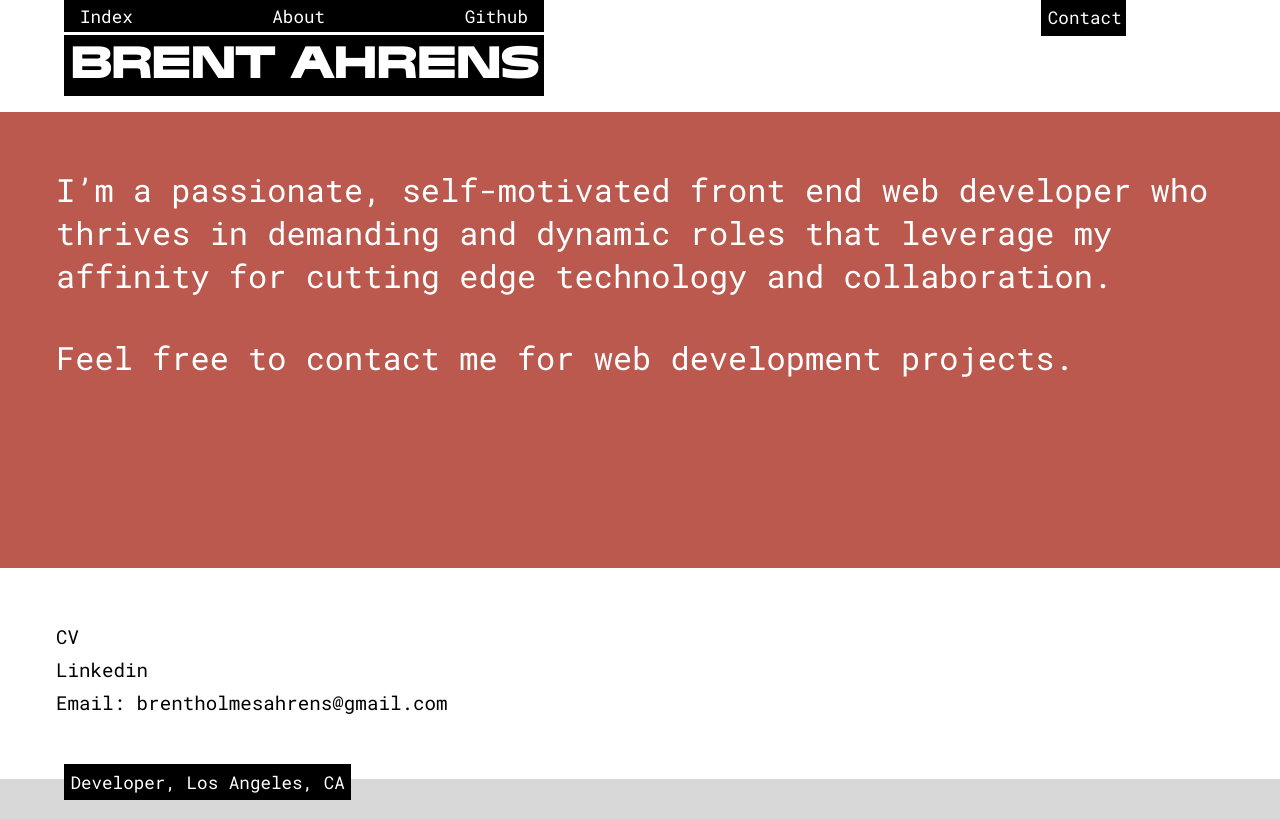
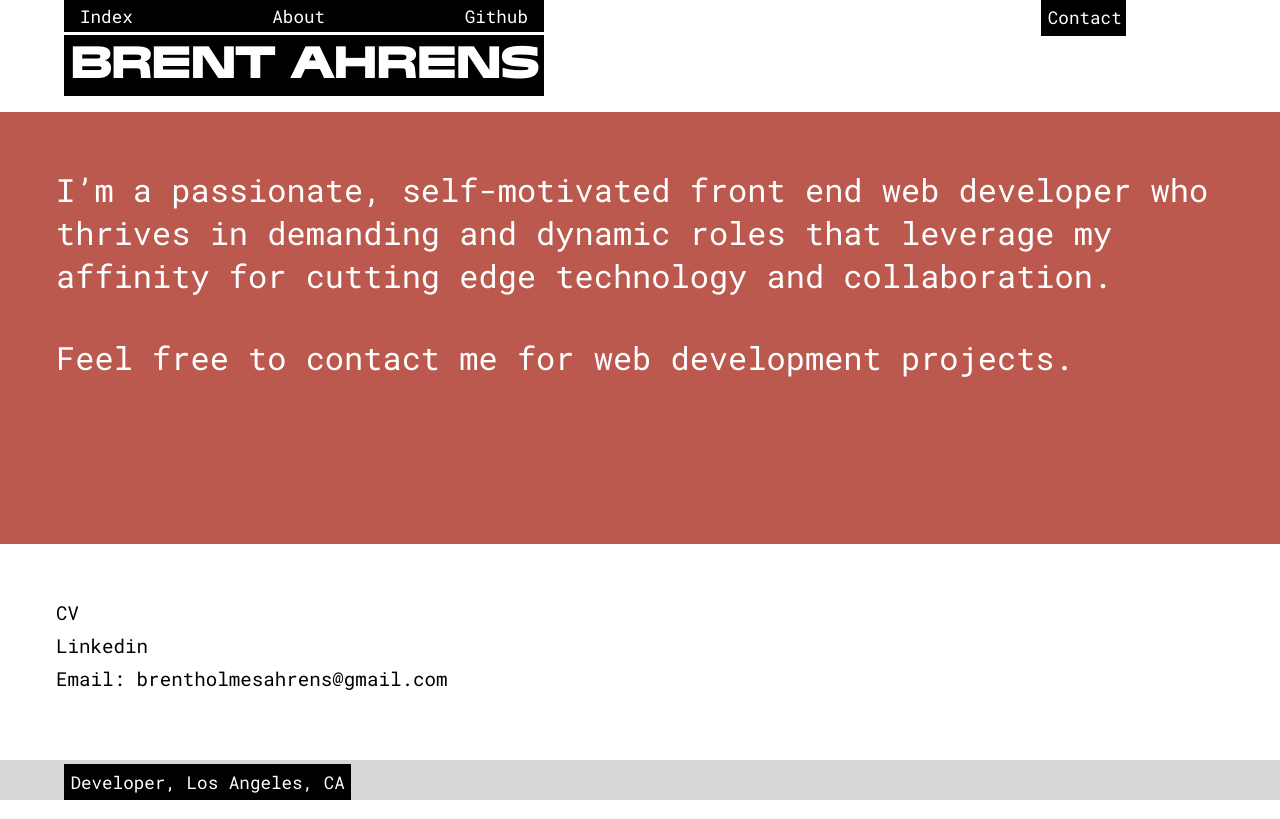
Before and after one commit to brentahrens1/brent-ahrens-new-portfolio, a React (Create React App) app: page /about in a window 1280 px wide. Built offline with nearby package versions, Linux system fonts and the light colour scheme.

Commit message:
adds postioning to footer

```diff
--- a/src/sass/_about.scss
+++ b/src/sass/_about.scss
@@ -6,7 +6,7 @@
     flex-direction: column;
 
     &__info {
-        height: 57vh;
+        height: 54vh;
         padding: 3.5rem;
         background: #BB594E;
         font-size: 2rem;
--- a/src/sass/_base.scss
+++ b/src/sass/_base.scss
@@ -15,7 +15,7 @@ body {
 }
 
 .App {
-    min-height: 100%;
+    min-height: 100vh;
     display: flex;
     flex-direction: column;
 }
```
